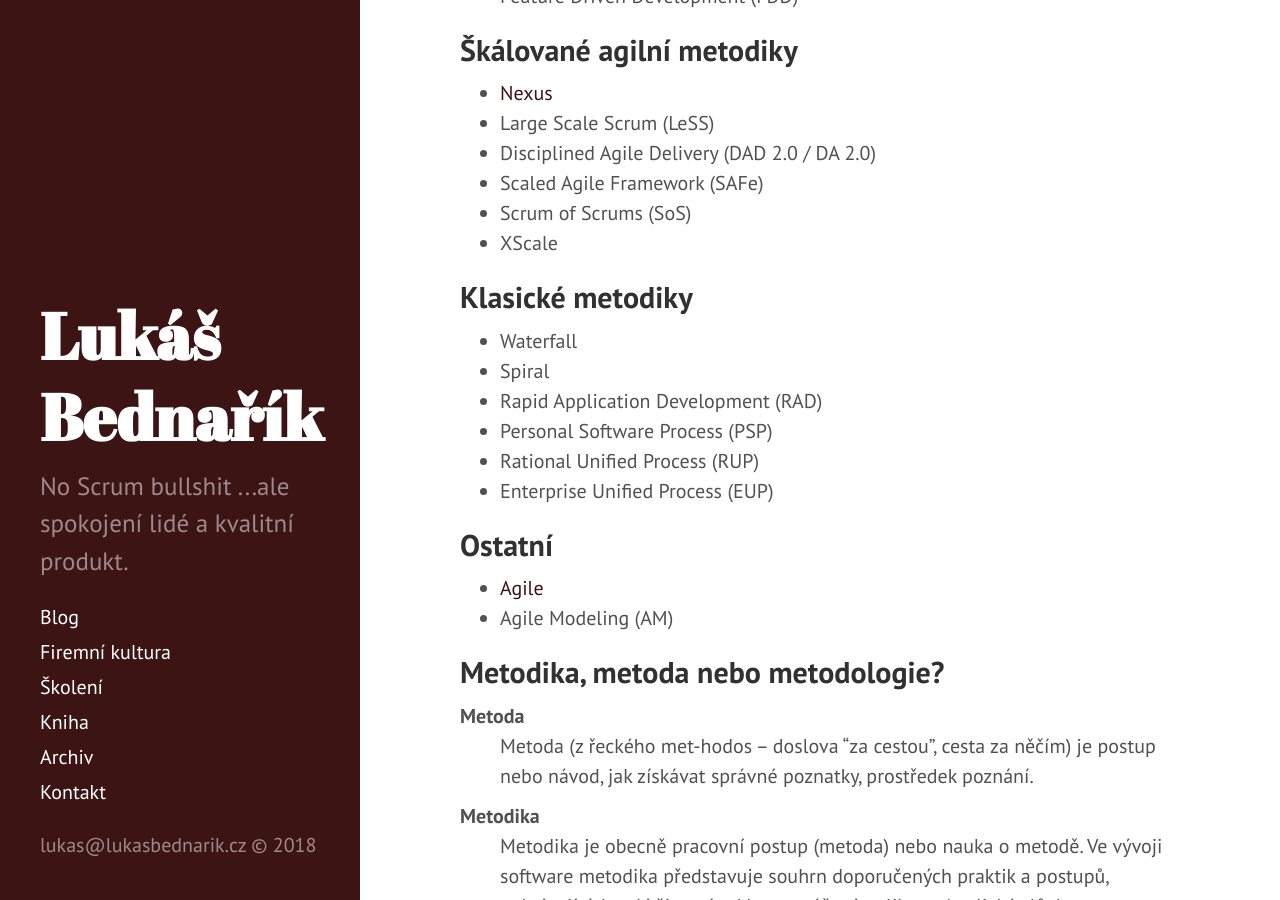
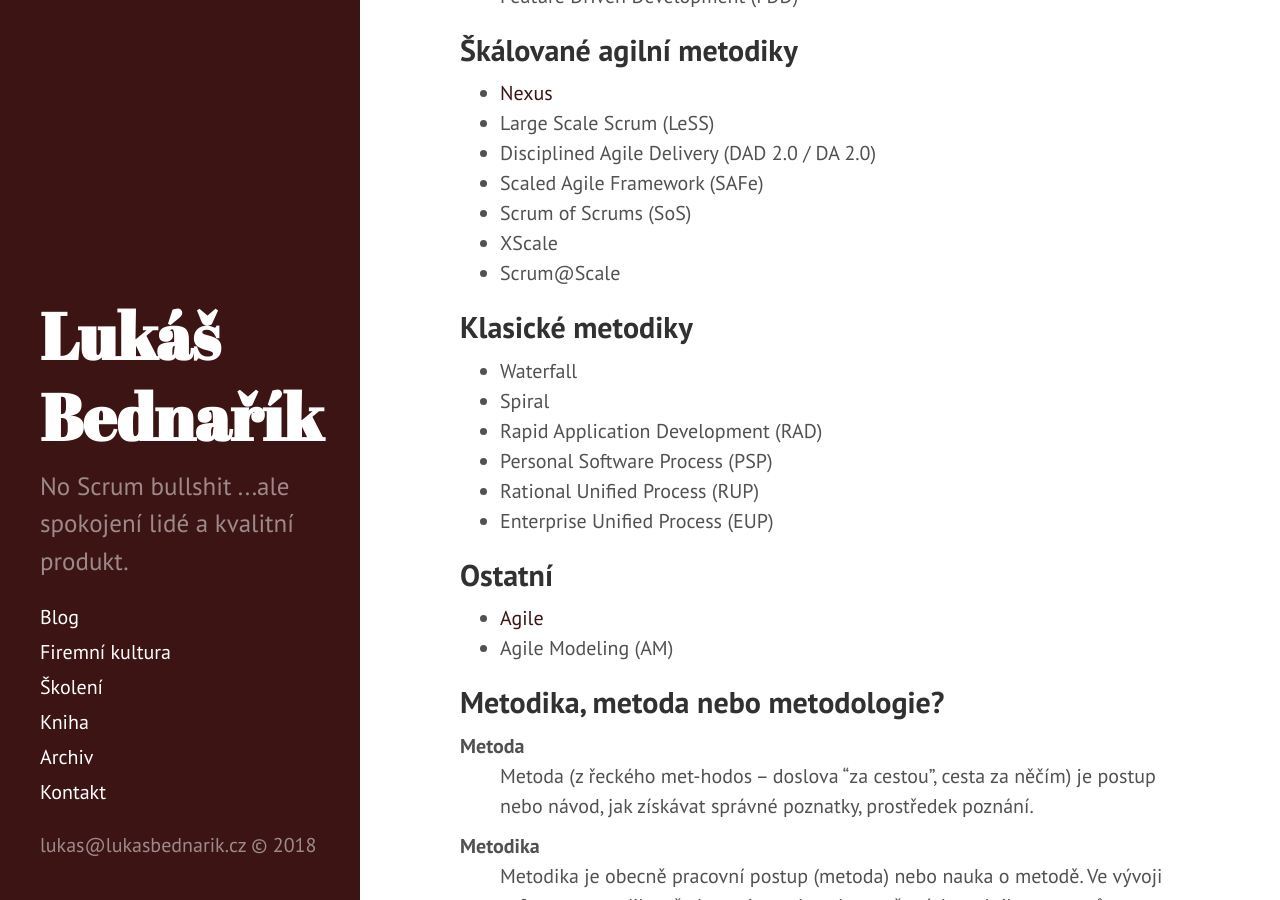
Before and after one commit to lukasbednarik/lukasbednarik.cz, a Jekyll site: the page built from _pages/metodiky.md, in a window 1280 px wide and 900 px high, scrolled down 587 px. Built offline with Jekyll 4.4.1, drawn with Linux system fonts in a browser that asks for light colours.

Commit message:
Update metodiky.md

```diff
--- a/_pages/metodiky.md
+++ b/_pages/metodiky.md
@@ -29,6 +29,7 @@
 - Scaled Agile Framework (SAFe)
 - Scrum of Scrums (SoS)
 - XScale
+- Scrum@Scale
 
 ## Klasické metodiky
 
```
